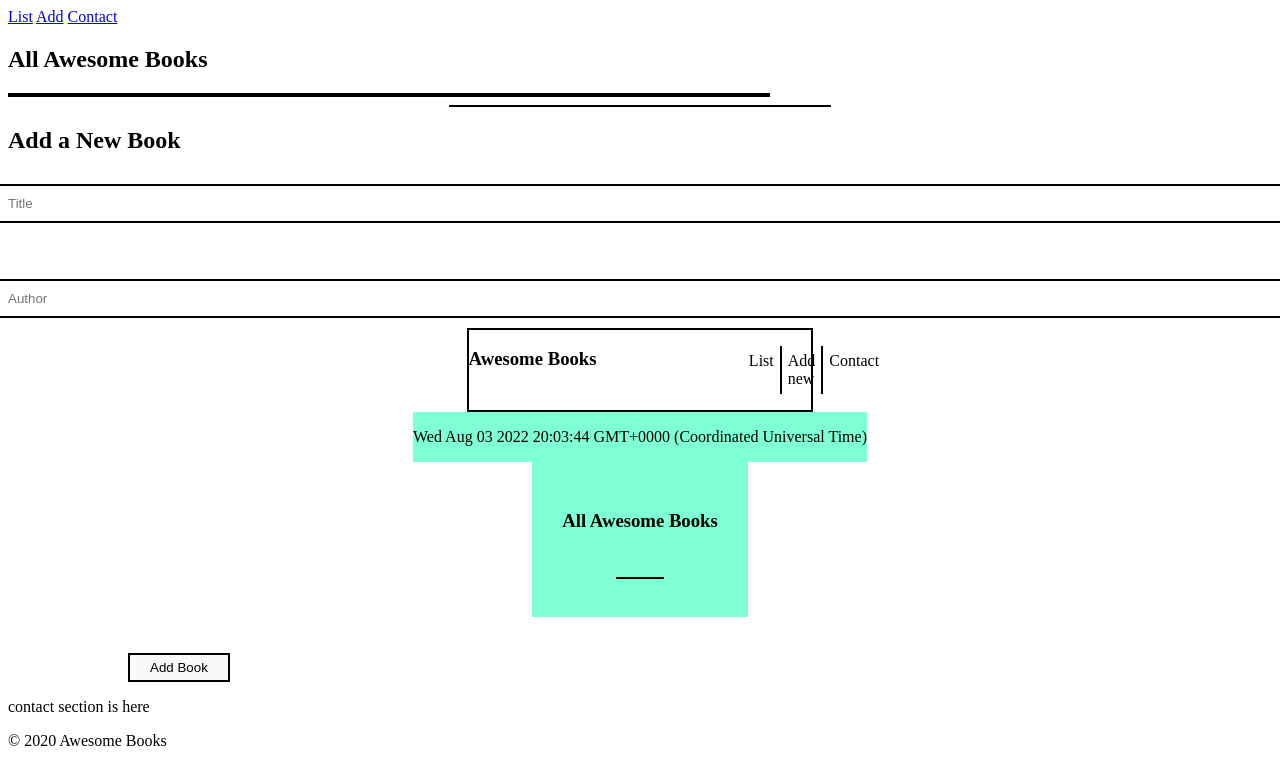
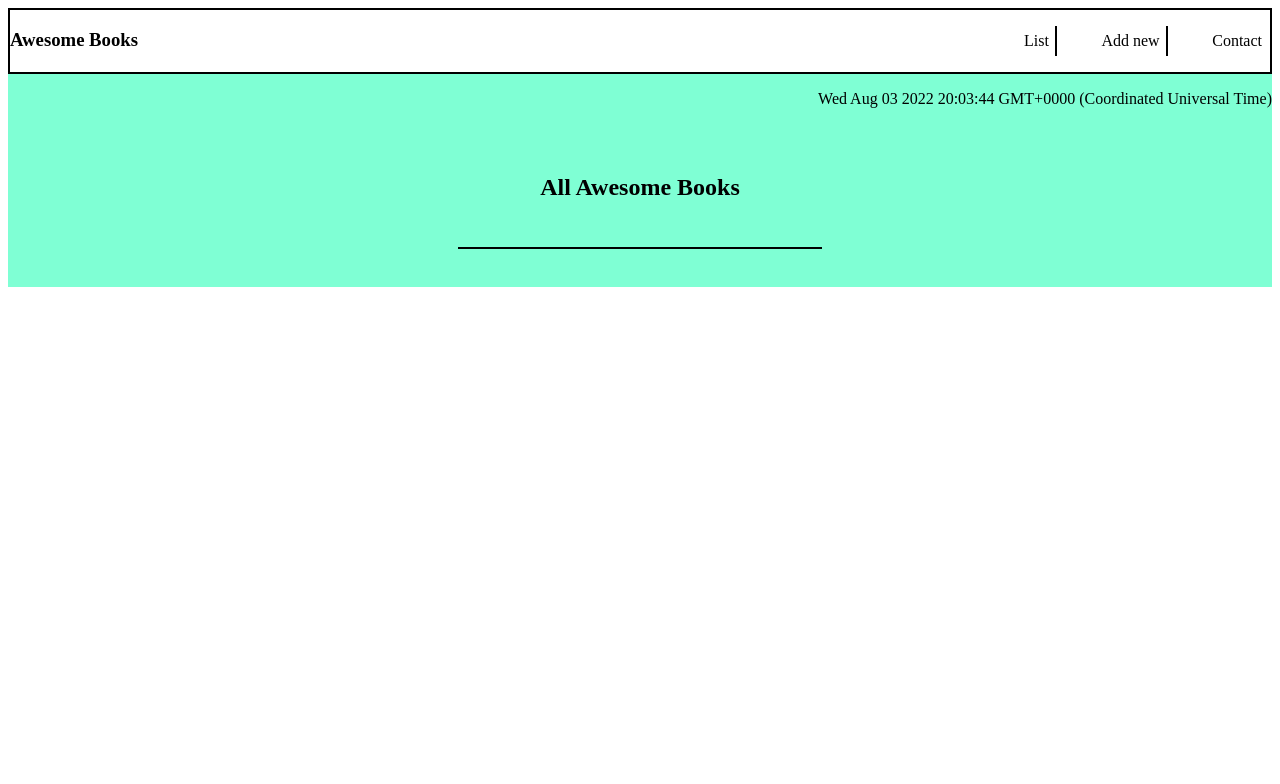
Before and after one commit to Ukaypromise/awesome-book, a website: page index.html in a window 1280 px wide. Drawn offline with Linux system fonts and the light colour scheme; files that its build step writes are made by us from their sources.

Commit message:
Fix Linter Errors

```diff
--- a/css/style.css
+++ b/css/style.css
@@ -34,8 +34,6 @@
   display: flex;
   flex-direction: row;
   justify-content: space-between;
-
-  /* margin: 10px; */
   width: 100%;
 }
 
--- a/index.html
+++ b/index.html
@@ -5,48 +5,6 @@
     <meta http-equiv="X-UA-Compatible" content="IE=edge" />
     <meta name="viewport" content="width=device-width, initial-scale=1.0" />
     <link rel="stylesheet" href="./css/style.css" />
-    <title>Awesome Books</title>
-  </head>
-  <body>
-    <header class="navbar">
-      <nav>
-        <a href="index.html">List</a>
-        <a href="about.html">Add</a>
-        <a href="contact.html">Contact</a>
-      </nav>
-    </header>
-
-    <section class="book-list">
-      <h1>All Awesome Books</h1>
-      <div class="books"></div>
-    </section>
-
-    <section class="add-books">
-      <hr class="m-hr">
-      <h1>Add a New Book</h1>
-      <form>
-        <input
-          type="text"
-          name="title"
-          id="title"
-          placeholder="Title"
-          required
-        />
-        <br />
-        <br />
-        <input
-          type="text"
-          name="author"
-          id="author"
-          placeholder="Author"
-          required
-        /><!DOCTYPE html>
-        <html lang="en">
-          <head>
-            <meta charset="UTF-8" />
-            <meta http-equiv="X-UA-Compatible" content="IE=edge" />
-            <meta name="viewport" content="width=device-width, initial-scale=1.0" />
-            <link rel="stylesheet" href="./style.css" />
     <title>Awesome Books</title>
   </head>
   <body>
@@ -64,7 +22,6 @@
     <section class="books-section">
       <h1>All Awesome Books</h1>
       <div class="books hidden"></div>
-
       <br />
       <hr class="m-hr">
       <div class="bookAdded hidden">
@@ -102,22 +59,6 @@
         </ul>
     </div>
     </section>
-            <script src="./myscript.js"></script>
-          </body>
-        </html>
-
-        <br /><br />
-        <button type="button" class="add-btn">Add Book</button>
-        <p></p>
-      </form>
-    </section>
-    <section class="contact-section">
-      contact section is here
-    </section>
-
-    <footer class="footer-section">
-      <p>&copy; 2020 Awesome Books</p>
-    </footer>
     <script src="./script/app.js"></script>
   </body>
 </html>
--- a/script/app.js
+++ b/script/app.js
@@ -3,7 +3,6 @@ const inputTitle = document.getElementById('title');
 const inputAuthor = document.getElementById('author');
 const submitBtn = document.querySelector('.add-btn');
 const bookSection = document.querySelector('.books');
-
 class Book {
   constructor(title, author) {
     this.title = title;
@@ -60,9 +59,7 @@ class BookSet {
     localStorage.setItem('bookItems', JSON.stringify({ bookColl: this.books }));
   }
 }
-
 // Book Constructor function (representing a book).
-
 const coll = new BookSet();
 if (localStorage.getItem('bookItems')) {
   const localBooks = JSON.parse(localStorage.getItem('bookItems'));
@@ -70,19 +67,15 @@ if (localStorage.getItem('bookItems')) {
     coll.add(new Book(item.title, item.author));
   });
 }
-
 submitBtn.addEventListener('click', () => {
   coll.add(new Book(inputTitle.value, inputAuthor.value));
 });
-
 const dateVisit = document.querySelector('.userDate');
 dateVisit.innerHTML = new Date();
-
 const listLink = document.querySelector('.books');
 const booksAddition = document.querySelector('.bookAdded');
 const contactUs = document.querySelector('.contactUs');
 const navigator = document.querySelectorAll('.book-nav');
-
 navigator.forEach((n, index) => n.addEventListener('click', () => {
   navigator.forEach((link, number) => {
     if (number === index) {
@@ -91,12 +84,11 @@ navigator.forEach((n, index) => n.addEventListener('click', () => {
       link.classList.remove('active');
     }
   });
-
-    if(index === 0) {
+  if (index === 0) {
     listLink.classList.remove('hidden');
     booksAddition.classList.add('hidden');
     contactUs.classList.add('hidden');
-    } else if(index == 1){
+  } else if (index === 1) {
     listLink.classList.add('hidden');
     booksAddition.classList.remove('hidden');
     contactUs.classList.add('hidden');
```
Lines whose indentation alone changed are shown as unchanged.
